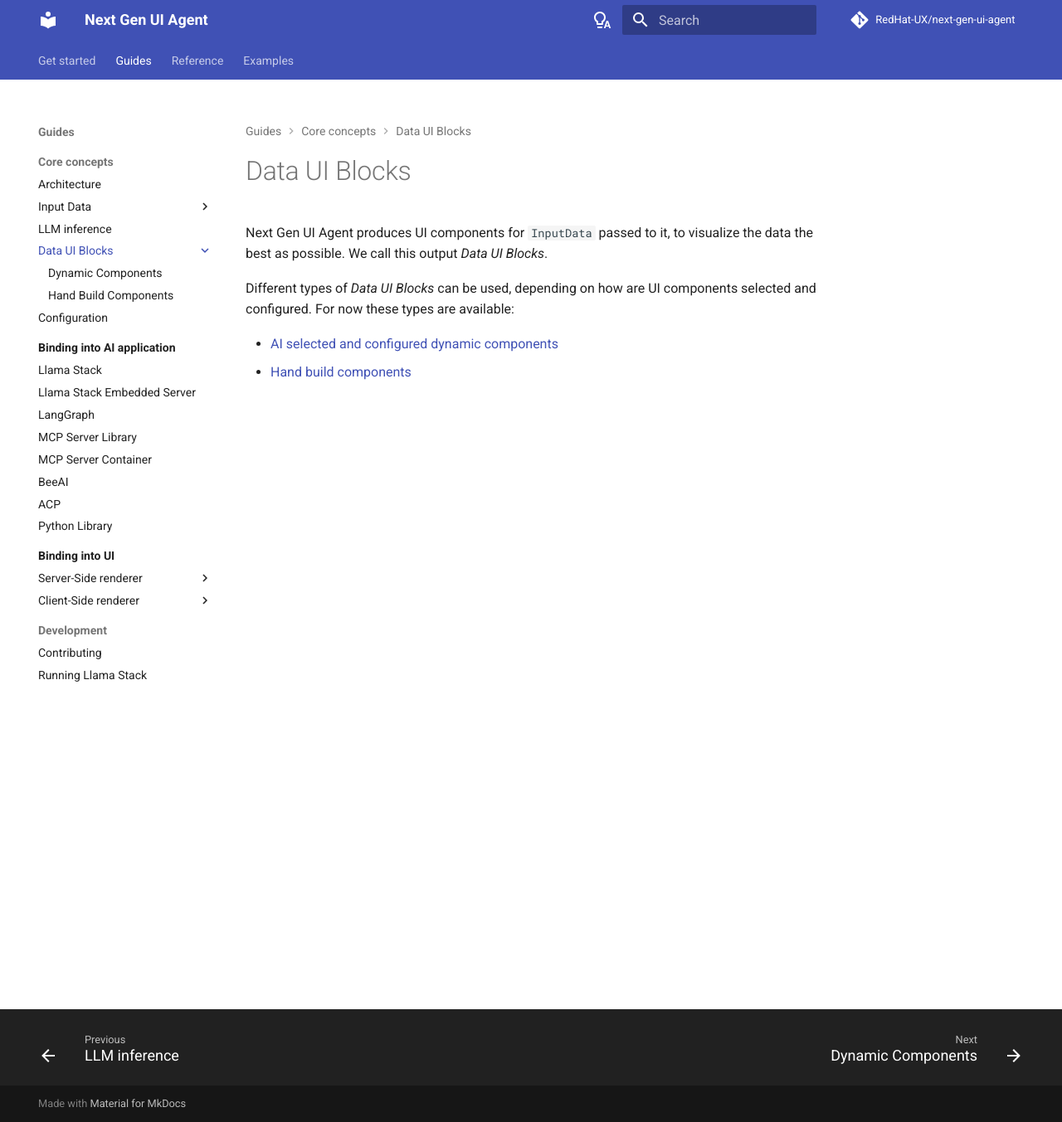
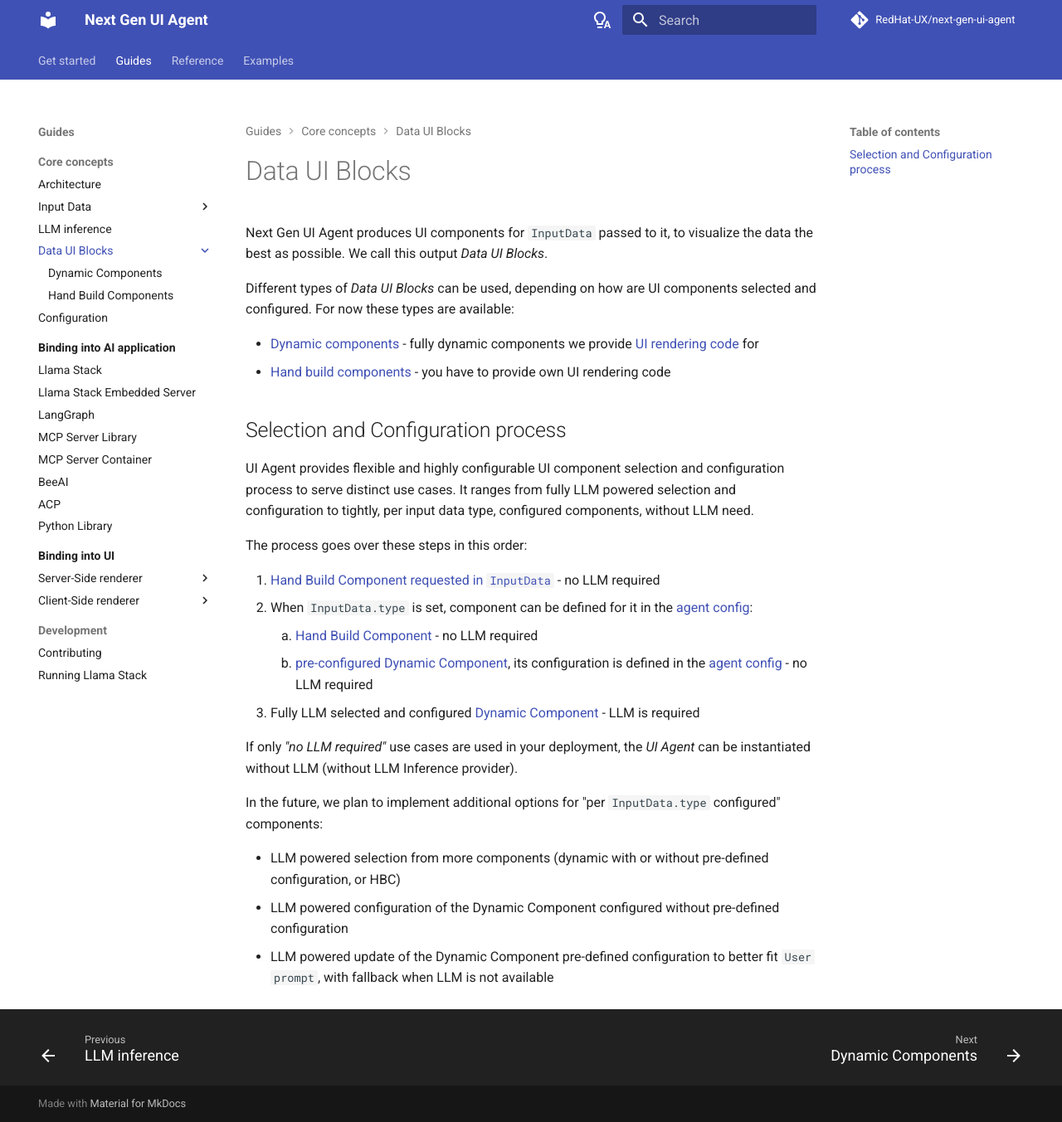
Before and after one commit to RedHat-UX/next-gen-ui-agent, an MkDocs documentation site: the page built from docs/guide/data_ui_blocks/index.md, in a window 1280 px wide and 1353 px high. Shown: the whole window at 83% size. Built offline with MkDocs 1.6.1 and Material for MkDocs 9.7.7, drawn with Linux system fonts in a browser that asks for light colours; comment, search, counter and statistics services are not loaded.

Commit message:
docs: component selection and configuration process fully documented

```diff
--- a/docs/guide/data_ui_blocks/index.md
+++ b/docs/guide/data_ui_blocks/index.md
@@ -4,5 +4,28 @@
 
 Different types of *Data UI Blocks* can be used, depending on how are UI components selected and configured. For now these types are available:
 
-* [AI selected and configured dynamic components](dynamic_components.md)
-* [Hand build components](hand_build_components.md)
+* [Dynamic components](dynamic_components.md) - fully dynamic components we provide [UI rendering code](../renderer/index.md) for
+* [Hand build components](hand_build_components.md) - you have to provide own UI rendering code
+
+
+## Selection and Configuration process
+
+UI Agent provides flexible and highly configurable UI component selection and configuration process to serve distinct use cases.
+It ranges from fully LLM powered selection and configuration to tightly, per input data type, configured components, without LLM need.
+
+The process goes over these steps in this order:
+
+1. [Hand Build Component requested in `InputData`](./hand_build_components.md#requested-in-inputdatahand_build_component_type) - no LLM required
+2. When `InputData.type` is set, component can be defined for it in the [agent config](../configuration.md#components-listagentconfigcomponent-optional):
+      1. [Hand Build Component](./hand_build_components.md#mapping-from-inputdatatype) - no LLM required
+      2. [pre-configured Dynamic Component](./dynamic_components.md), its configuration is
+          defined in the [agent config](../configuration.md#configuration-agentconfigdynamiccomponentconfiguration-optional) - no LLM required
+3. Fully LLM selected and configured [Dynamic Component](./dynamic_components.md) - LLM is required
+
+If only *"no LLM required"* use cases are used in your deployment, the *UI Agent* can be instantiated without LLM (without LLM Inference provider).
+
+In the future, we plan to implement additional options for "per `InputData.type` configured" components:
+
+* LLM powered selection from more components (dynamic with or without pre-defined configuration, or HBC)
+* LLM powered configuration of the Dynamic Component configured without pre-defined configuration
+* LLM powered update of the Dynamic Component pre-defined configuration to better fit `User prompt`, with fallback when LLM is not available
--- a/mkdocs.yml
+++ b/mkdocs.yml
@@ -98,6 +98,7 @@
       - Running Llama Stack: development/llama_stack.md
   - Reference:
     - spec/component.md
+    - spec/config.md
     - Changelog:
       - changelog/index.md
       - changelog/release_notes.md
```
Also changed, not shown: CONTRIBUTING.md (+5 -0 lines), docs/guide/architecture.md (+11 -5 lines), docs/guide/configuration.md (+9 -9 lines), docs/guide/data_ui_blocks/dynamic_components.md (+8 -2 lines), docs/index.md (+3 -1 lines), docs/spec/config.md (added, +15 -0 lines).
